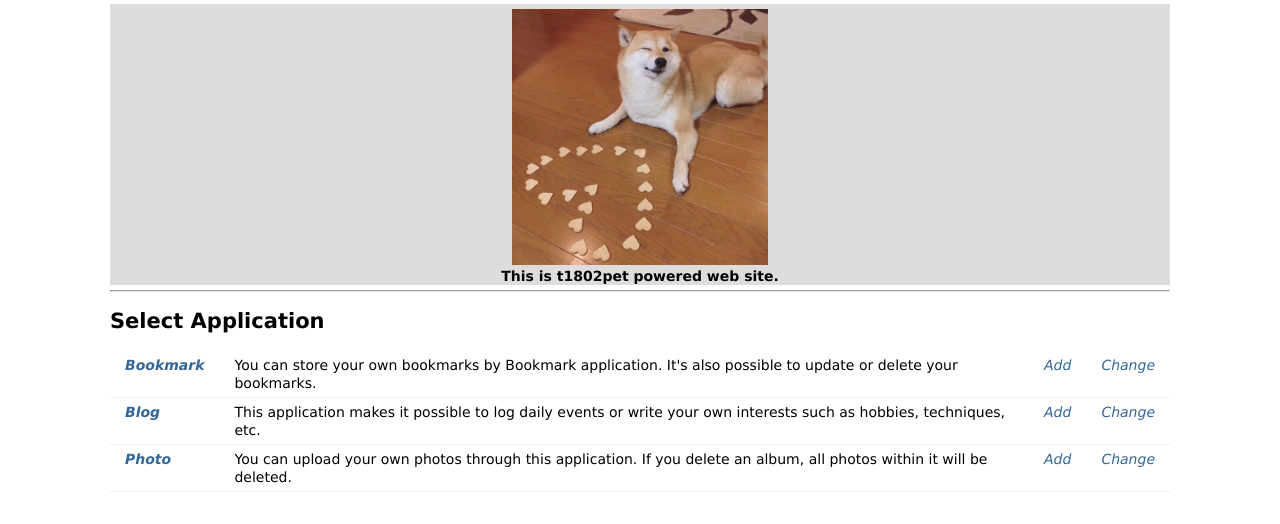
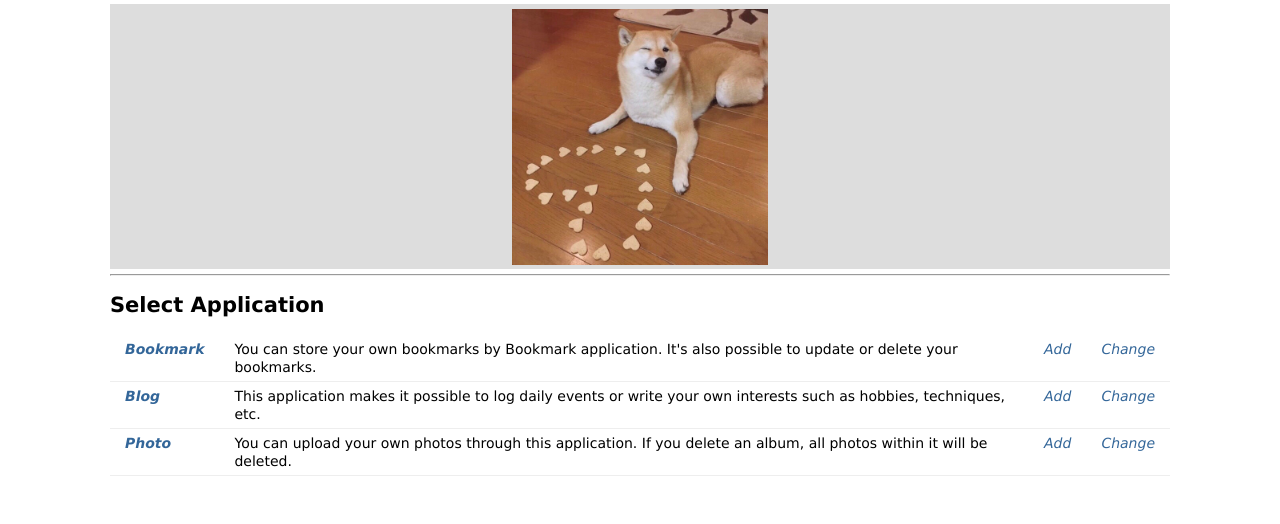
Before and after one commit to t1802pet/t1802pet, a Django app: template templates/home.html in a window 1280 px wide. Shown: the part 76-600 px from the top of the page. Run offline with Django 3.2, Linux system fonts and the light colour scheme; the template is opened without the code that fills it, so the values that code supplies are empty.

Commit message:
Update home.html

```diff
--- a/templates/home.html
+++ b/templates/home.html
@@ -11,7 +11,6 @@
 
     <div id="homeimg">
         <a href="/"><img src="{% static 'img/abc.jpg' %}" style="height:256px;"/></a>
-        <h4 style="margin: 0;">This is t1802pet powered web site.</h4>
     </div>
 
     <hr style="margin: 5px 0;">
```
